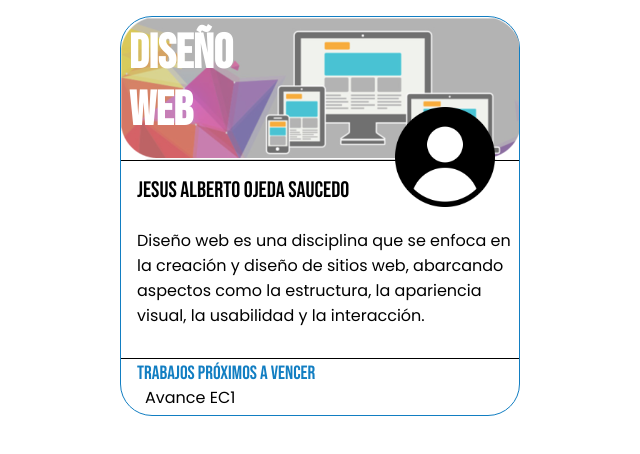
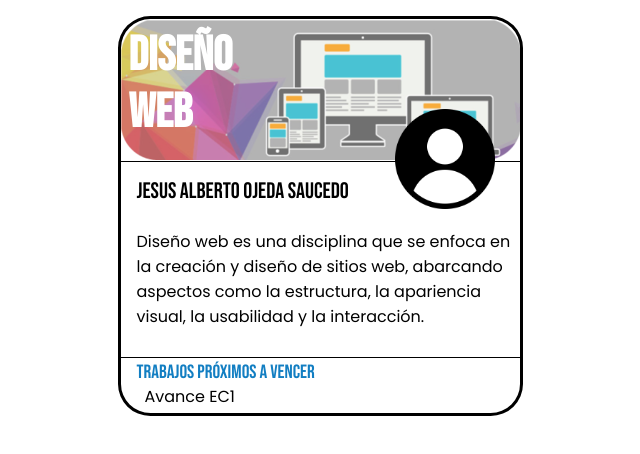
Before and after one commit to brian101016/equipoB-diseno-web, a React (Create React App) app: page / in a window 1280 px wide. Shown: the top 454 px of the page, without its empty margins (320-960 px from the left). Built offline with nearby package versions, Linux system fonts and the light colour scheme.

Commit message:
Commit corrección de borders y ajuste de div width

```diff
--- a/src/theme/styles.scss
+++ b/src/theme/styles.scss
@@ -168,9 +168,9 @@ img#iconGoogle {
 // ######################################### Button Class
 #border-class-button {
   height: 400px;
-  width: 400px;
+  width: 405px;
   border-radius: 8%;
-  border: 1.2px solid #127ec2;
+  border: 3px solid #000000;
   margin: 1rem;
   background-color: #fff;
   position: relative;
```
